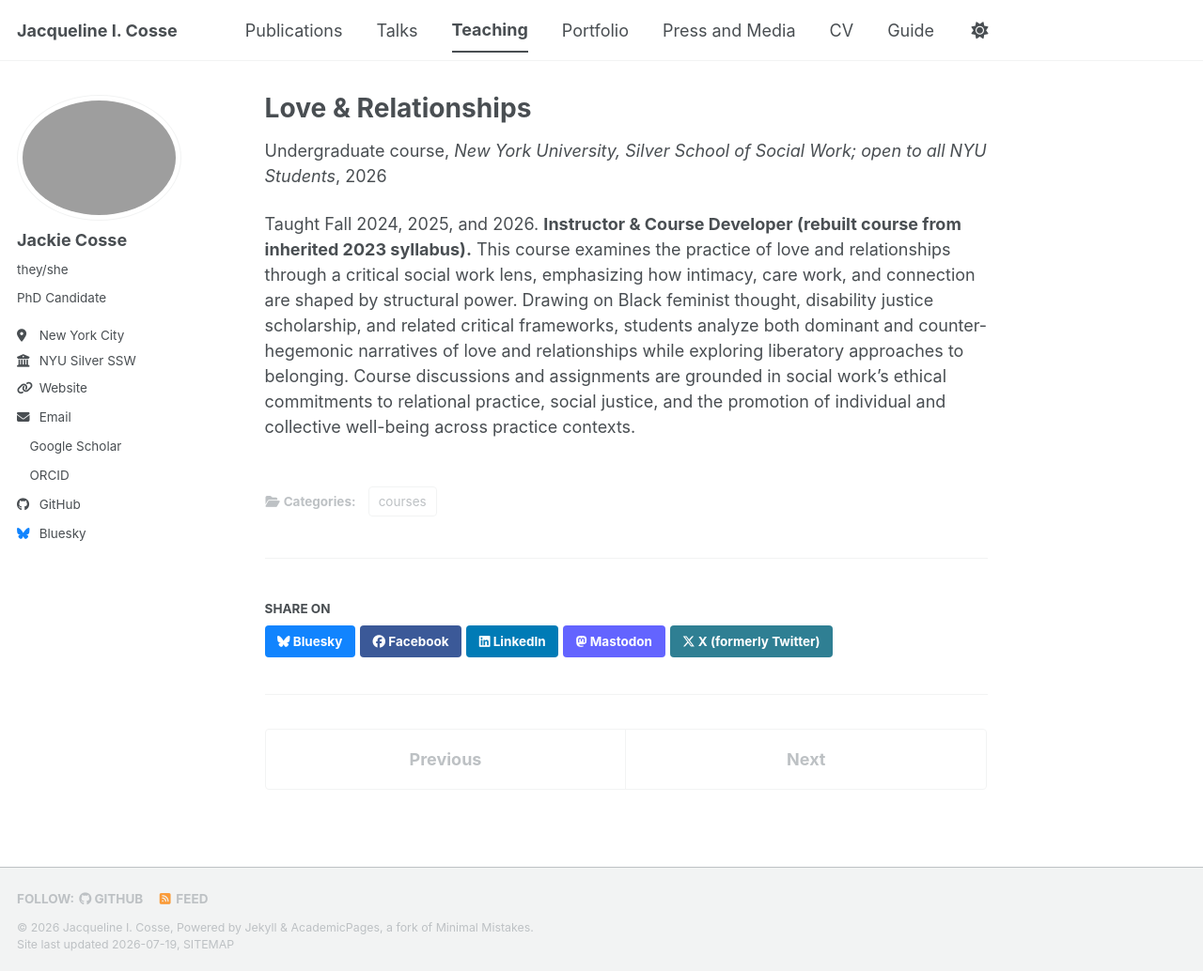
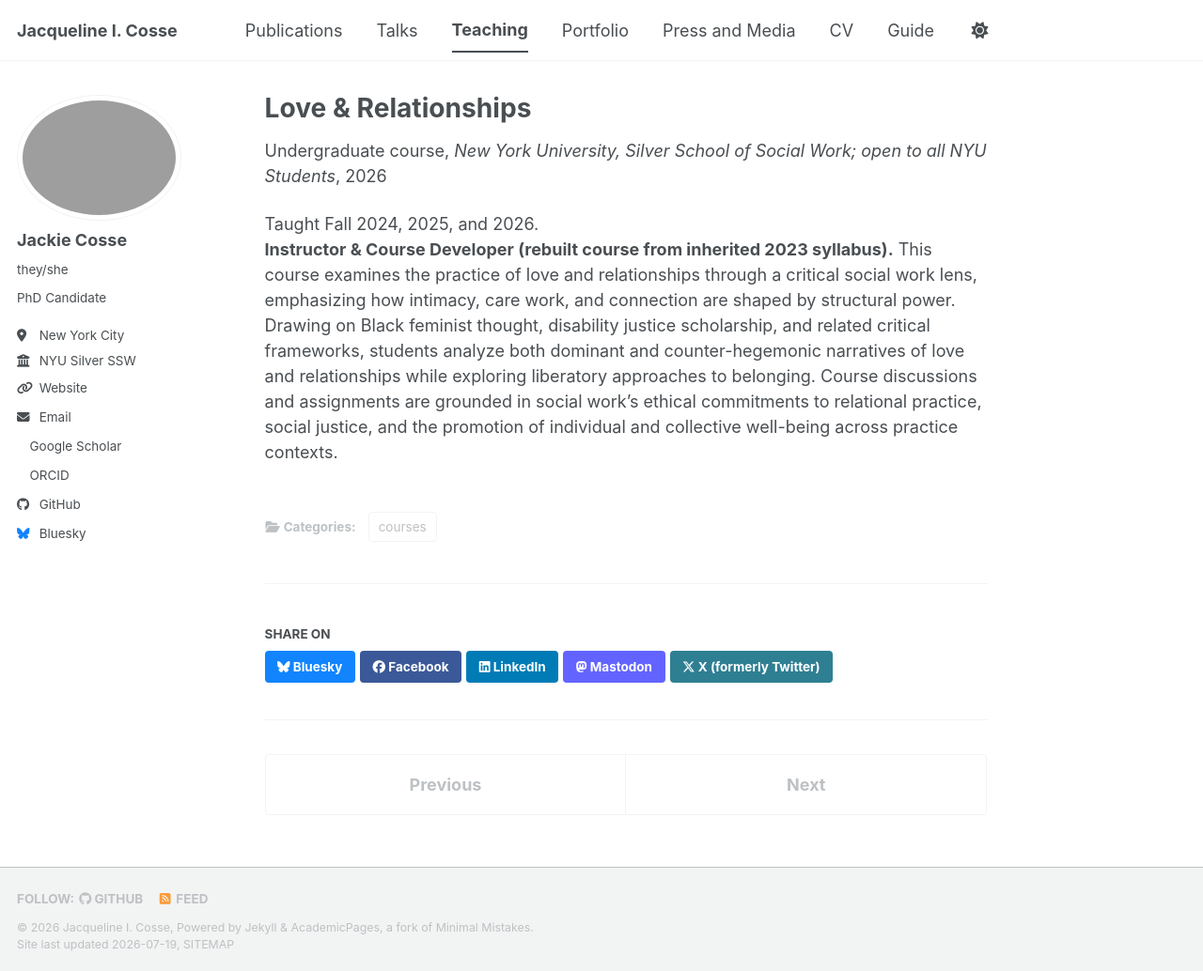
Before and after one commit to jackiecosse/jackiecosse.com, a Jekyll site: the page built from _teaching/love-and-relationships.md, in a window 1280 px wide and 1034 px high. Shown: the whole window at 94% size. Built offline with Jekyll 4.4.1, drawn with Linux system fonts in a browser that asks for light colours; a style sheet for code colours, icons or effects is not loaded.

Commit message:
Update love-and-relationships.md

```diff
--- a/_teaching/love-and-relationships.md
+++ b/_teaching/love-and-relationships.md
@@ -8,4 +8,6 @@
 date: 2026-09-01
 location: "New York, New York"
 ---
-Taught Fall 2024, 2025, and 2026. **Instructor & Course Developer (rebuilt course from inherited 2023 syllabus).** This course examines the practice of love and relationships through a critical social work lens, emphasizing how intimacy, care work, and connection are shaped by structural power. Drawing on Black feminist thought, disability justice scholarship, and related critical frameworks, students analyze both dominant and counter-hegemonic narratives of love and relationships while exploring liberatory approaches to belonging. Course discussions and assignments are grounded in social work’s ethical commitments to relational practice, social justice, and the promotion of individual and collective well-being across practice contexts.
+Taught Fall 2024, 2025, and 2026.
+<br>
+**Instructor & Course Developer (rebuilt course from inherited 2023 syllabus).** This course examines the practice of love and relationships through a critical social work lens, emphasizing how intimacy, care work, and connection are shaped by structural power. Drawing on Black feminist thought, disability justice scholarship, and related critical frameworks, students analyze both dominant and counter-hegemonic narratives of love and relationships while exploring liberatory approaches to belonging. Course discussions and assignments are grounded in social work’s ethical commitments to relational practice, social justice, and the promotion of individual and collective well-being across practice contexts.
```
